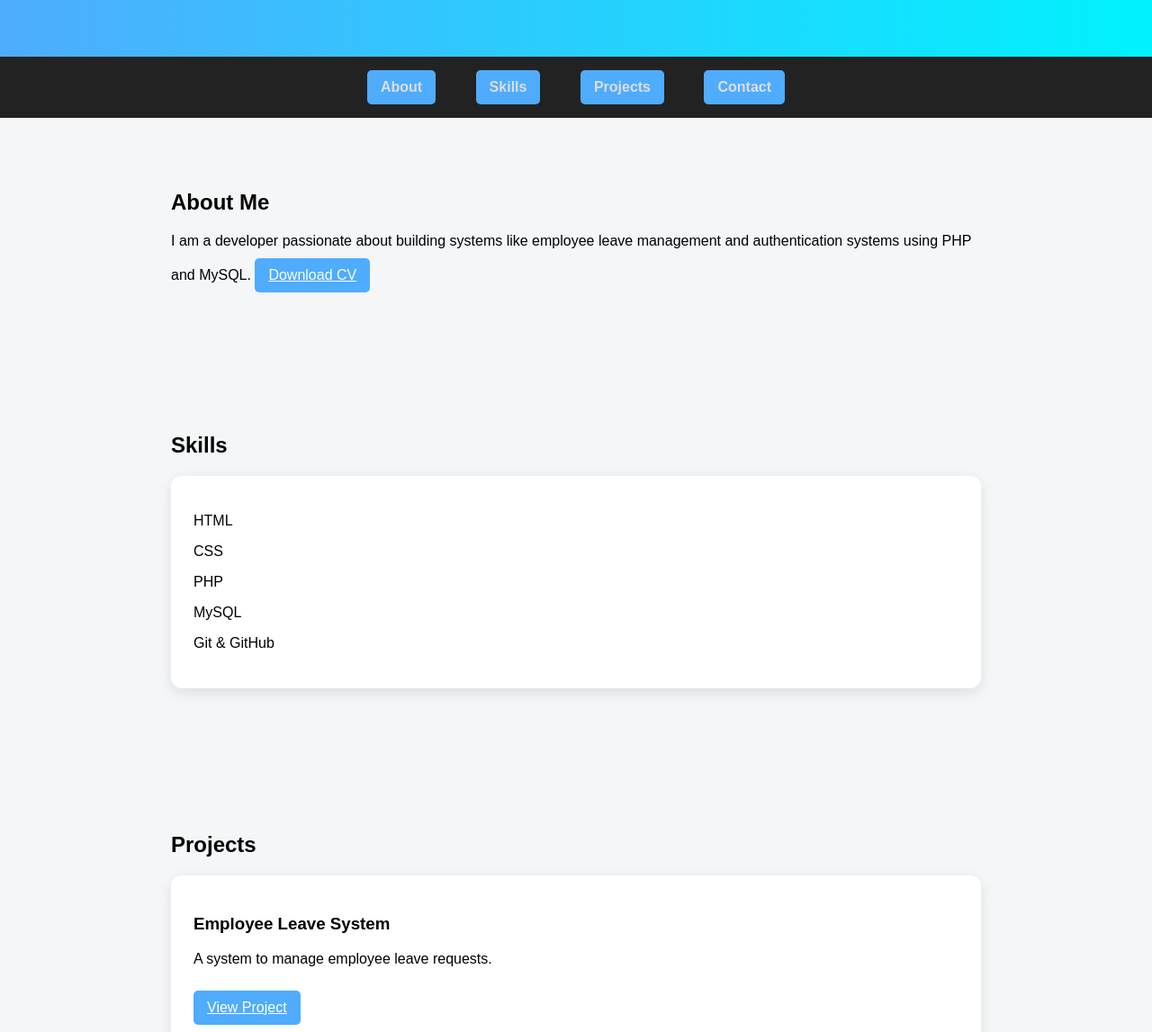
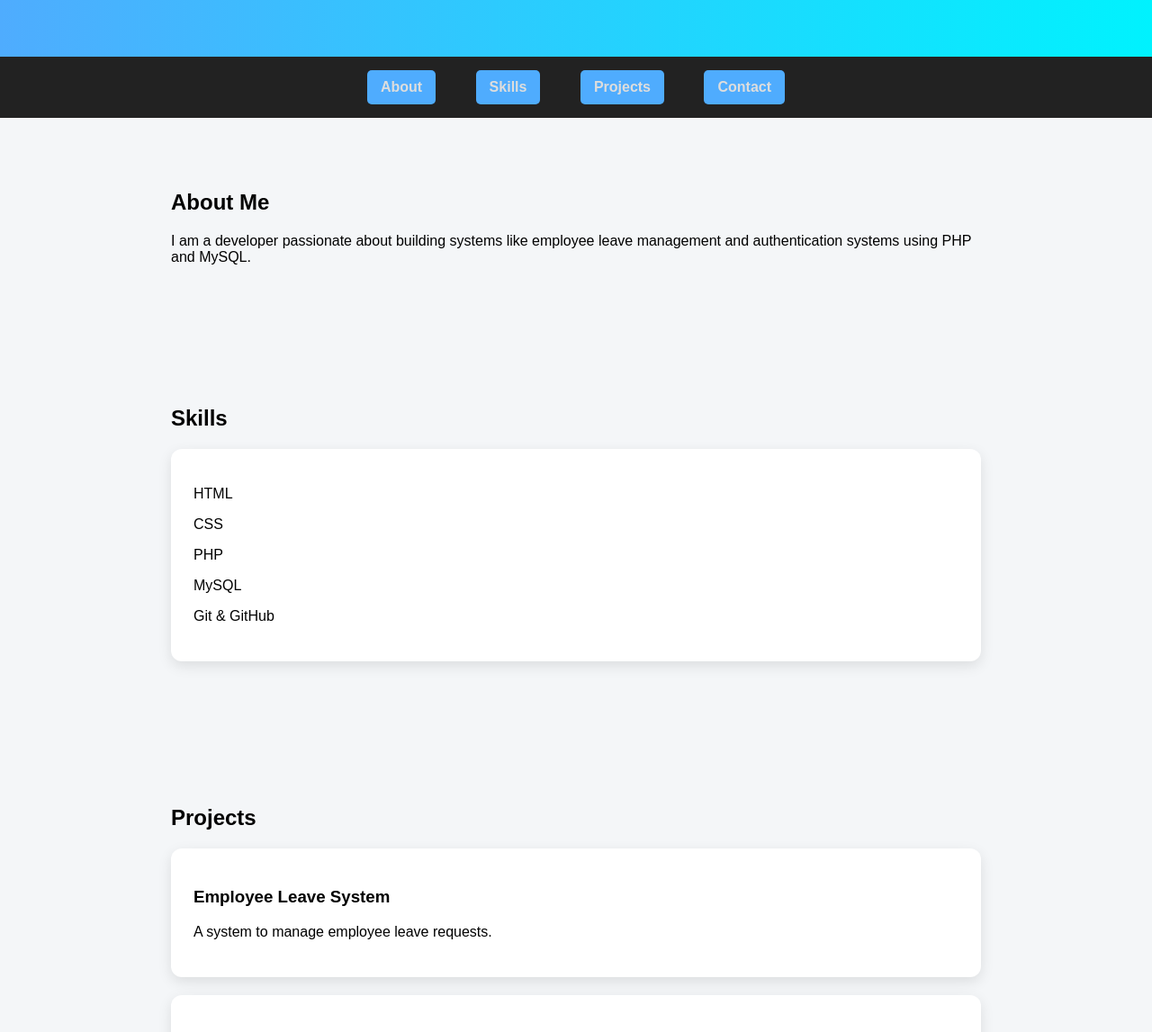
Before and after one commit to 2404142-lang/melanie-dev.github.io, a plain HTML site: page index.html in a window 1280 px wide. Shown: the part 151-1298 px from the top of the page at 90% size. Drawn offline with Linux system fonts and the light colour scheme.

Commit message:
Update index.html

```diff
--- a/index.html
+++ b/index.html
@@ -24,7 +24,6 @@
         <p>
             I am a developer passionate about building systems like employee leave management
             and authentication systems using PHP and MySQL.
-            <a href="cv.pdf" target="_blank">Download CV</a>
         </p>
     </section>
 
@@ -45,9 +44,6 @@
         <div class="card">
             <h3>Employee Leave System</h3>
             <p>A system to manage employee leave requests.</p>
-            <a href="https://github.com/yourusername/leave-system" target="_blank">
-    View Project
-</a>
         </div>
 
         <div class="card">
```
